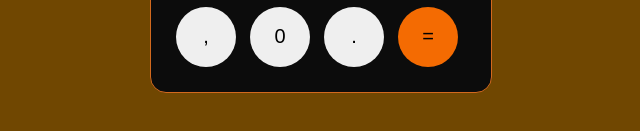
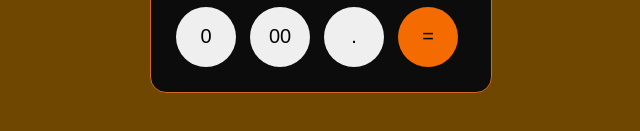
Before and after one commit to prudentndeba-coder/CALCULATOR, a plain HTML site: page index.html in a window 1280 px wide. Shown: the part 547-678 px from the top of the page, 319-959 px from the left. Drawn offline with Linux system fonts and the light colour scheme.

Commit message:
Update index.html

```diff
--- a/index.html
+++ b/index.html
@@ -36,8 +36,8 @@
             <button class="operator">-</button>
         </div>
         <div>
-            <button>,</button>
             <button>0</button>
+            <button>00</button>
             <button>.</button>
             <button class="equal">=</button>
         </div>
```
